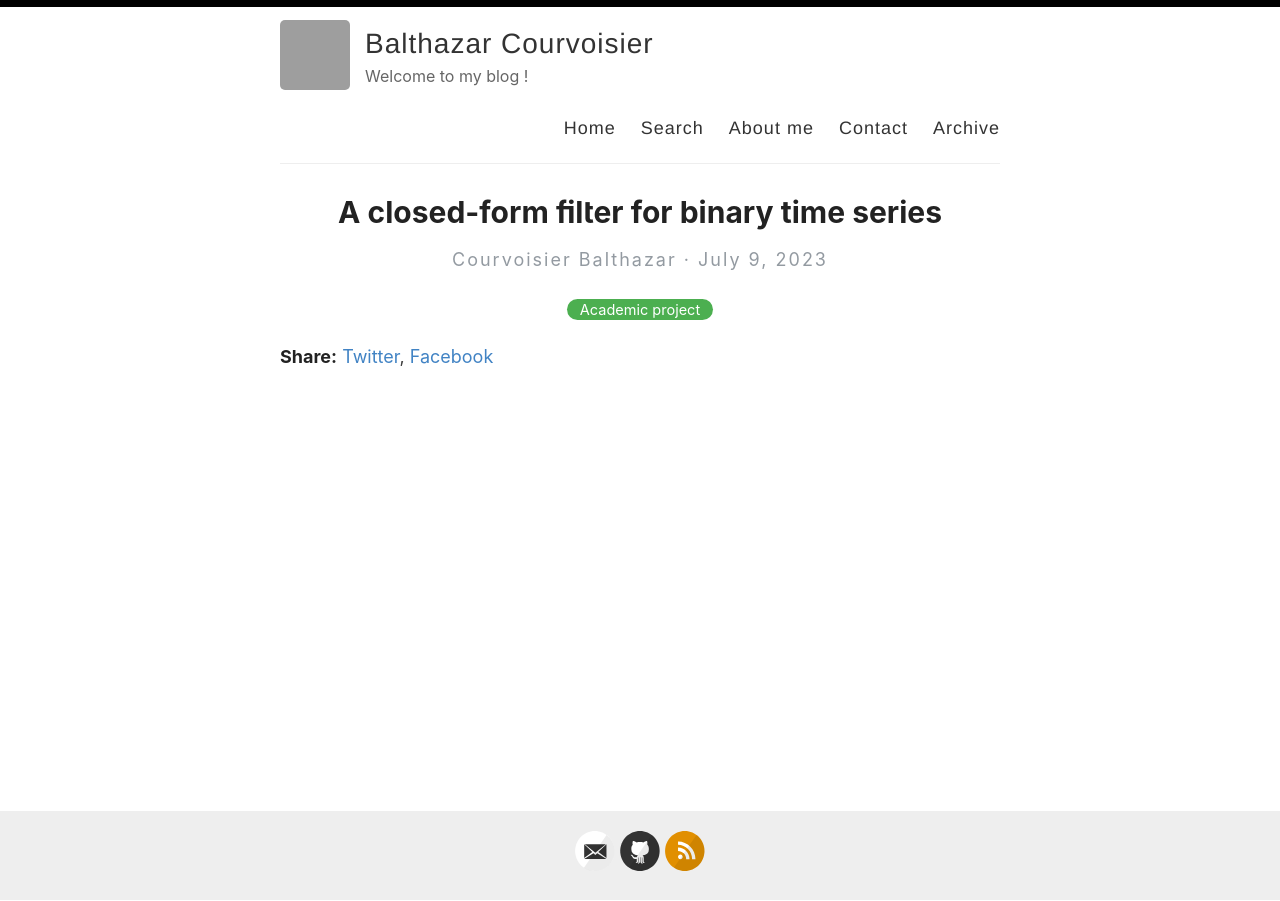
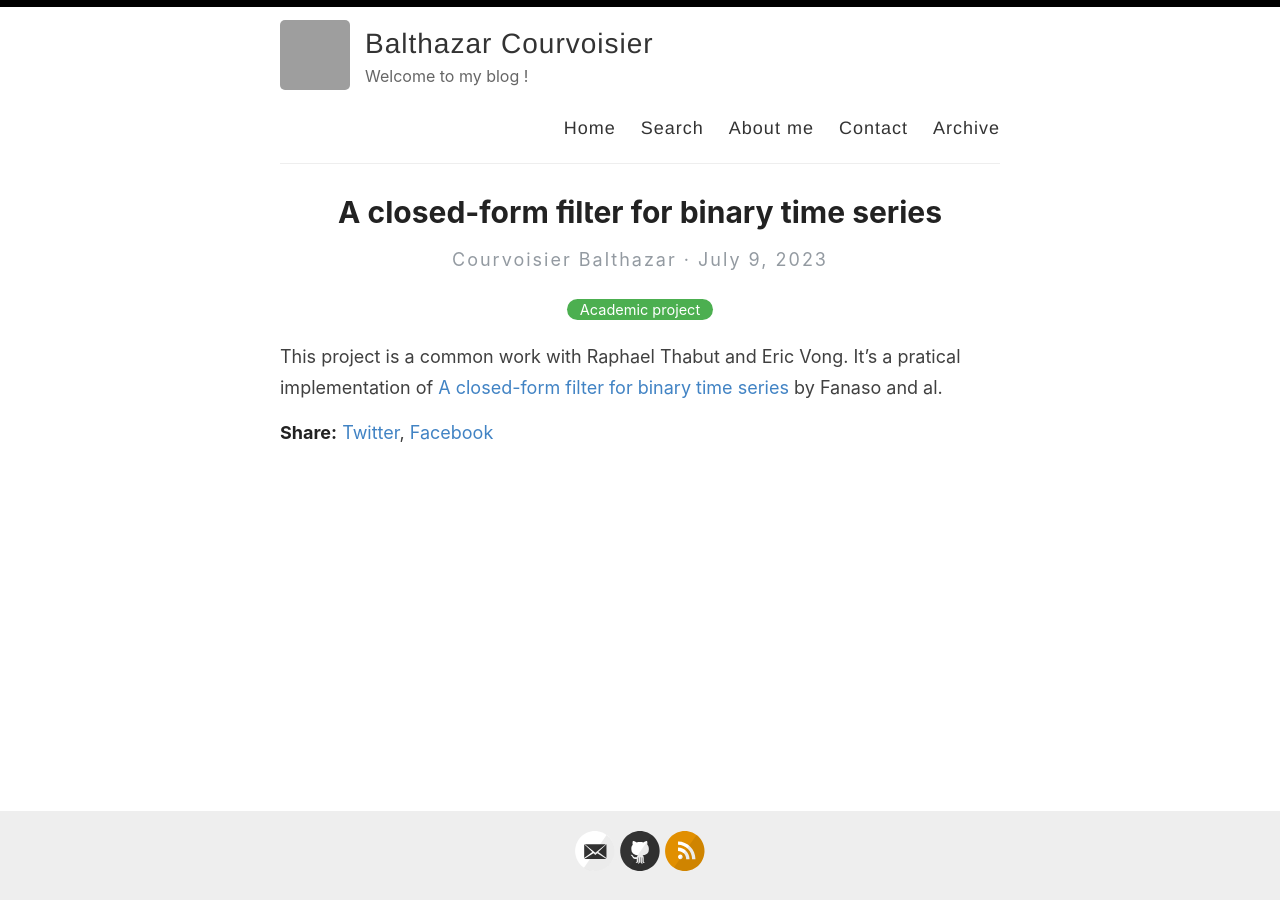
Before and after one commit to Zaltarba/blog, a Jekyll site: the page built from _posts/2023-07-09-HiddenMarkov.md, in a window 1280 px wide. Built offline with Jekyll 4.4.1, drawn with Linux system fonts in a browser that asks for light colours.

Commit message:
Update 2023-07-09-HiddenMarkov.md

```diff
--- a/_posts/2023-07-09-HiddenMarkov.md
+++ b/_posts/2023-07-09-HiddenMarkov.md
@@ -4,3 +4,5 @@ title:  A closed-form filter for binary time series
 categories: [Academic project]
 excerpt: The aim of this project is to study and benchmark the performance of the "Optimal Particle Filter" introduced by Fanaso and al. in 2021, with the well-known Bootstrap Filter algorithm.
 ---
+
+This project is a common work with Raphael Thabut and Eric Vong. It's a pratical implementation of [A closed-form filter for binary time series](https://www.researchgate.net/publication/352384574_A_closed-form_filter_for_binary_time_series) by Fanaso and al.
```
